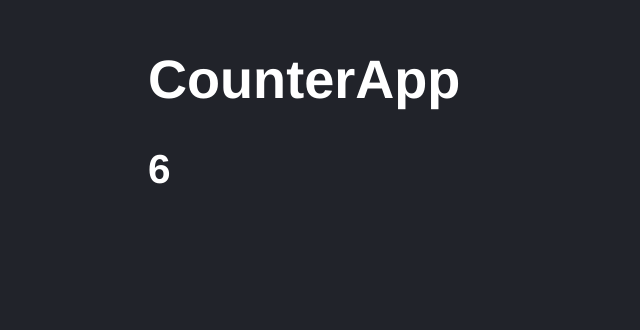
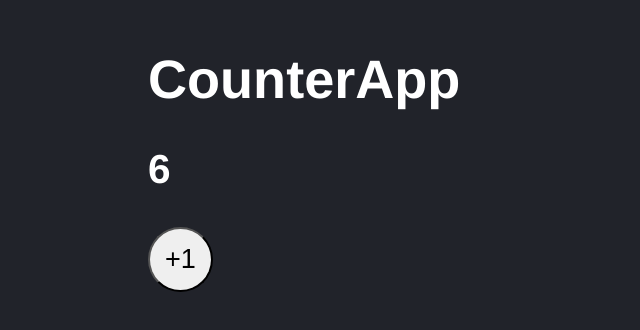
Before and after one commit to toledodavid/react-03-counter-app-vite, a React (Vite) app: page / in a window 1280 px wide. Shown: the part 136-466 px from the top of the page, without its empty margins (0-640 px from the left). Built offline with nearby package versions, Linux system fonts and the light colour scheme.

Commit message:
Add click event in CounterApp component

```diff
--- a/src/CounterApp.jsx
+++ b/src/CounterApp.jsx
@@ -2,10 +2,17 @@
 
 
 export const CounterApp = ({value}) => {
+
+  const handleAdd = () => {
+    console.log('+1');
+  }
+
   return (
     <>
       <h1>CounterApp</h1>
       <h2>{value}</h2>
+
+      <button onClick={handleAdd}>+1</button>
     </>
   );
 }
--- a/src/styles.css
+++ b/src/styles.css
@@ -5,3 +5,9 @@
   font-size: 1.3rem;
   padding: 70px;
 }
+
+button {
+  padding: 15px;
+  font-size: 1.3rem;
+  border-radius: 100%;
+}
```
